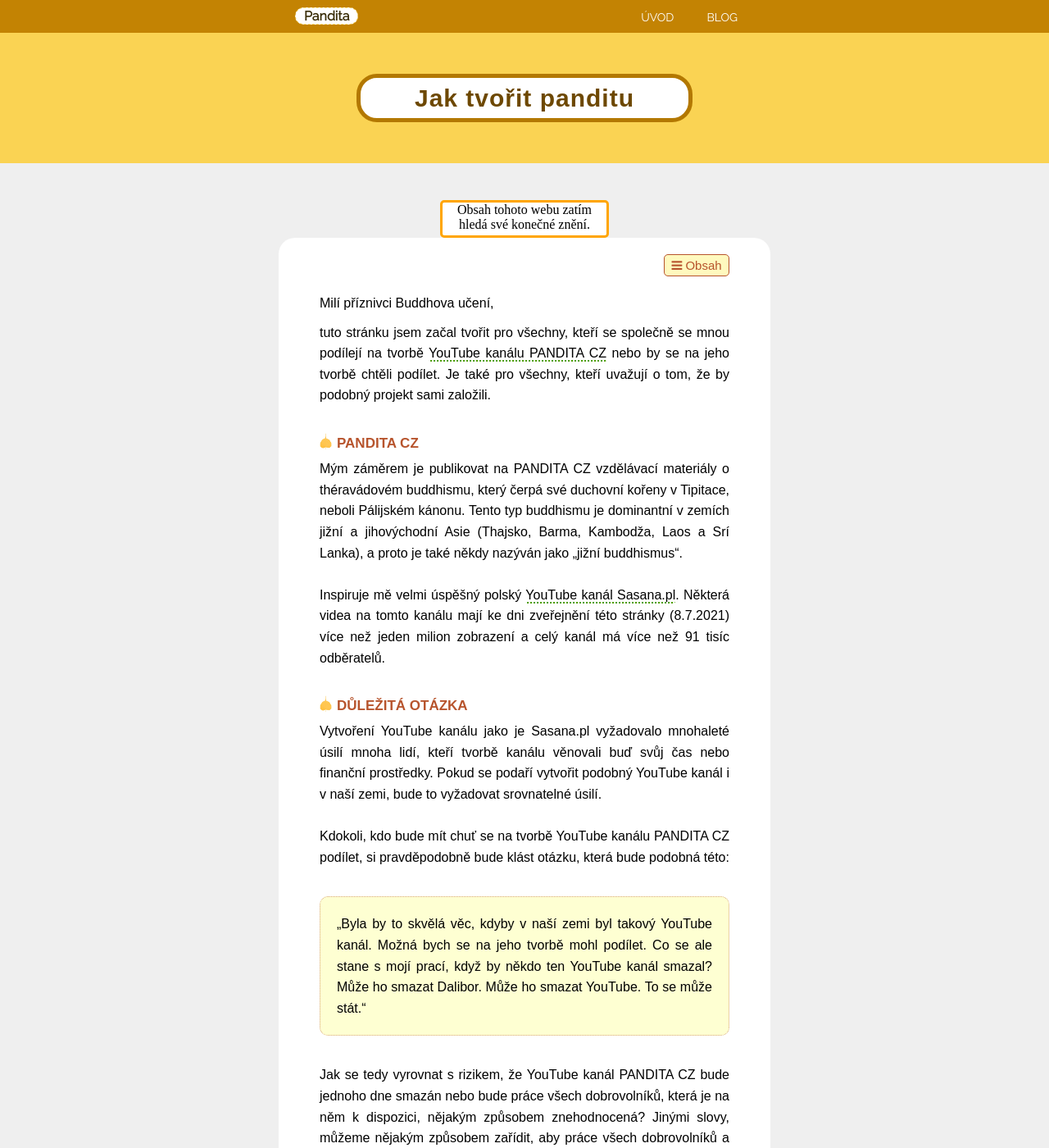
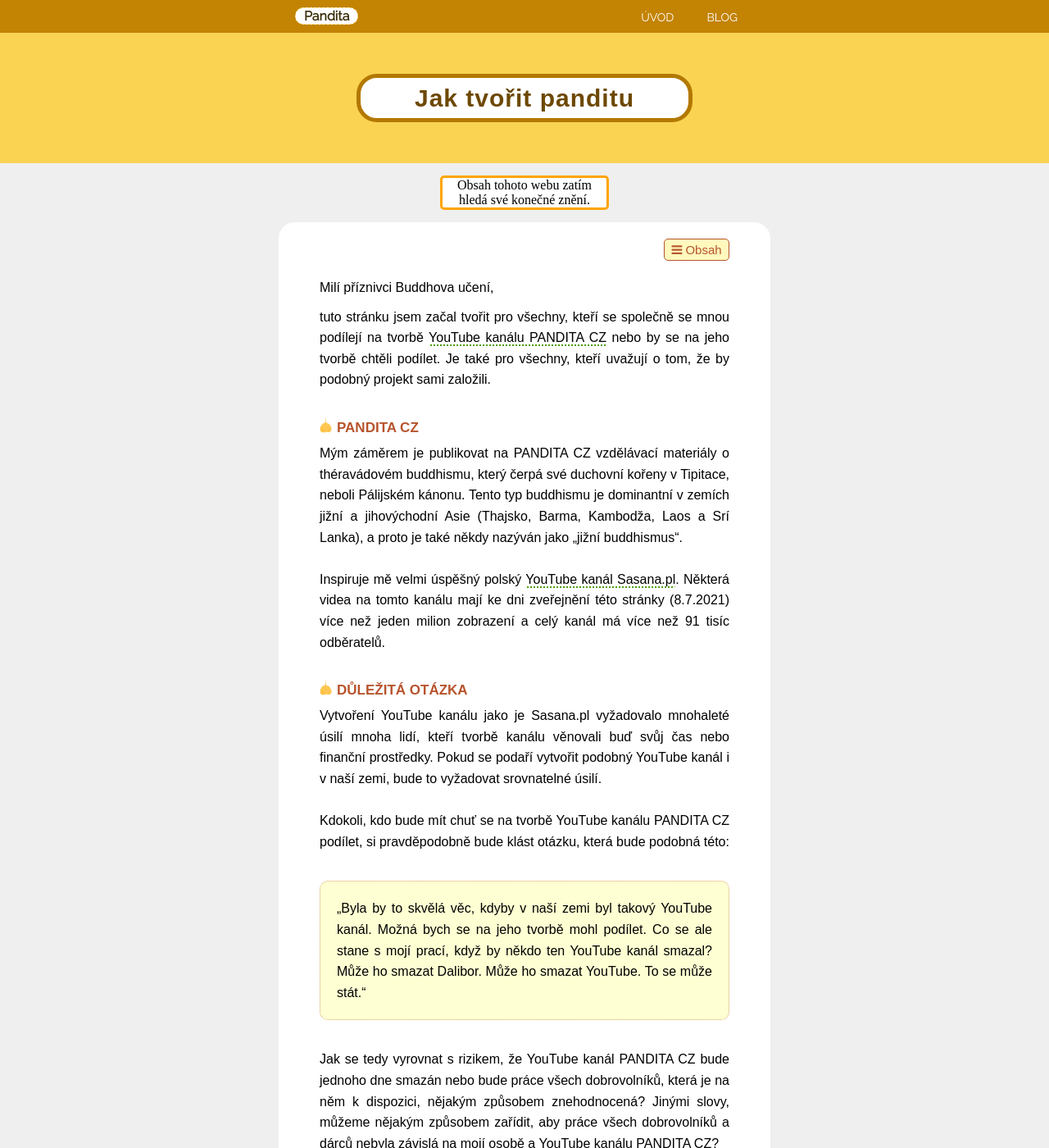
Before and after one commit to Borek78/jak-tvorit-panditu, a Jekyll site: the page built from index.md, in a window 1280 px wide and 1400 px high. Shown: the whole window at 82% size. Built offline with Jekyll 4.4.1, drawn with Linux system fonts in a browser that asks for light colours.

Commit message:
předelaný banner, hotovo

```diff
--- a/css/responsive-style.css
+++ b/css/responsive-style.css
@@ -116,10 +116,6 @@ a.blue:hover {
   #mobile-web-under-construction {
     display: block;
   }
-
-  #web-under-construction {
-    display: none;
-  }
 }
 
 @media only screen and (max-width: 520px) {
--- a/css/template-style.css
+++ b/css/template-style.css
@@ -14,7 +14,7 @@
 
 #web-under-construction {
   width: 200px;
-  height: 40px;
+
   margin-left: auto;
   margin-right: auto;
   background-color: white;
@@ -23,6 +23,8 @@
   text-align: center;
   border: 3px solid orange;
   display: block;
+
+  margin-bottom: 15px;
 }
 
 /*menu in the header*/
--- a/css/text-area-style.css
+++ b/css/text-area-style.css
@@ -84,4 +84,6 @@ h4 {
   padding-top: 40px;
   padding-bottom: 40px;
   background-color: #efefef;
+
+  padding-top: 10px;
 }
```
